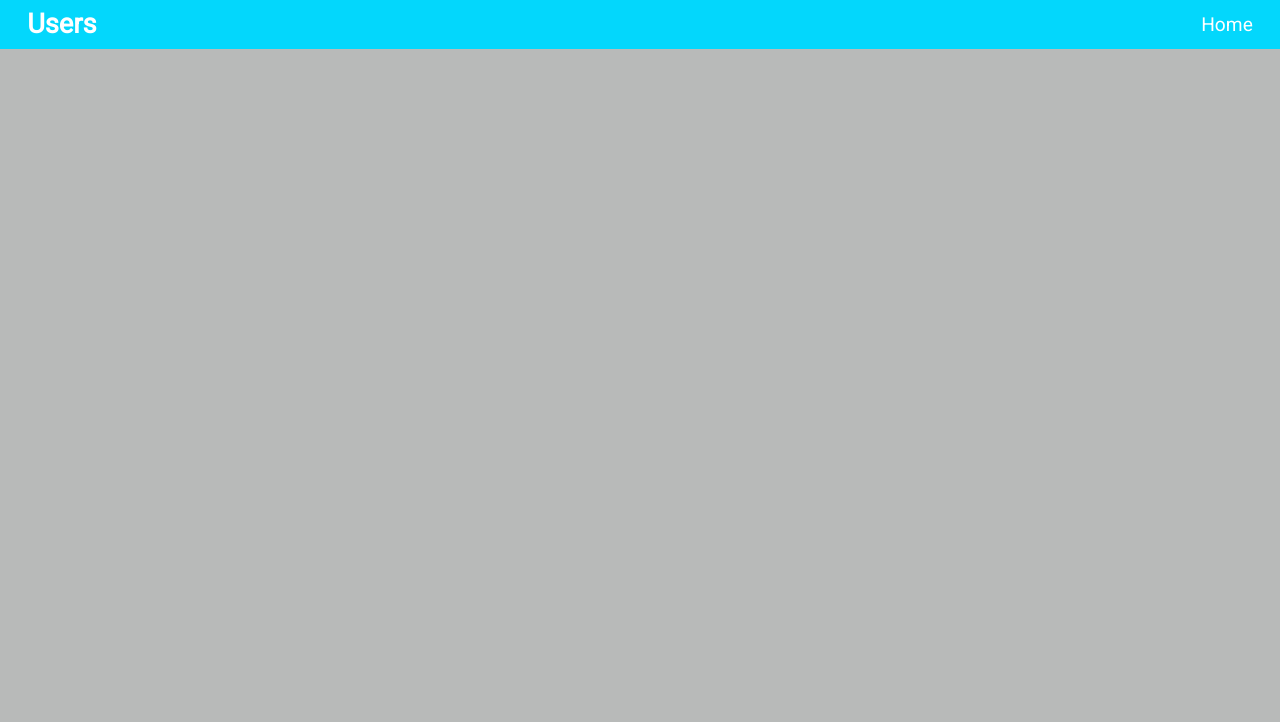
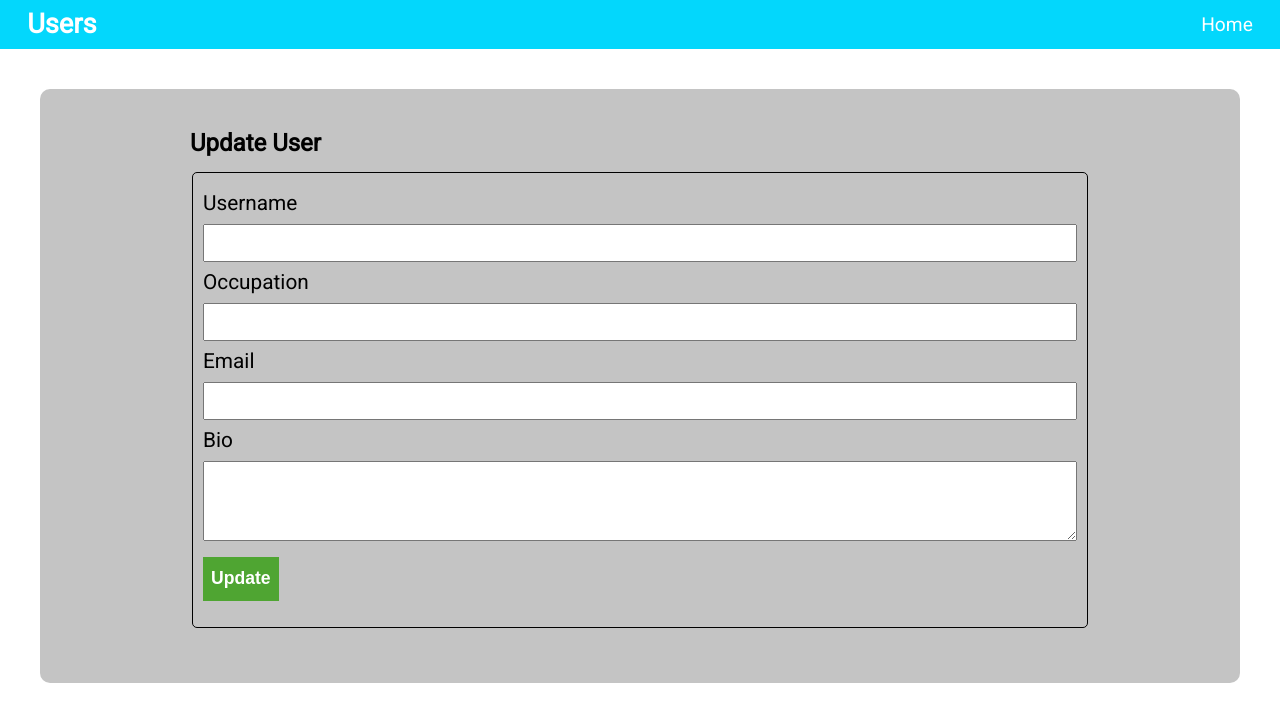
Before and after one commit to MugeraH/test-users, a Vue app: page /update-user in a window 1280 px wide. Shown: the top 722 px of the page. Built offline with nearby package versions, Linux system fonts and the light colour scheme.

Commit message:
add styling to updateuser form

```diff
--- a/src/App.vue
+++ b/src/App.vue
@@ -23,7 +23,7 @@ export default {
 body {
   font-family: "Roboto", sans-serif;
   line-height: 1.2;
-  background: #b8bab9;
+  background: #ffffff;
 }
 .container {
   max-width: 1300px;
@@ -31,4 +31,10 @@ body {
   overflow: auto;
   padding: 2.5rem;
 }
+
+.user-container {
+  background: rgb(196, 196, 196);
+  padding: 2.5rem;
+  border-radius: 10px;
+}
 </style>
--- a/src/views/UpdateUser.vue
+++ b/src/views/UpdateUser.vue
@@ -1,7 +1,87 @@
-<template> </template>
+<template>
+  <div class="container">
+    <div class="user-container">
+      <h2>Update User</h2>
+
+      <div class="form">
+        <form action="">
+          <div class="form-control">
+            <label for="username">Username</label>
+            <input id="username" type="text" required />
+          </div>
+          <div class="form-control">
+            <label for="occupation">Occupation</label>
+            <input id="occupation" type="text" required />
+          </div>
+          <div class="form-control">
+            <label for="email">Email</label>
+            <input id="email" type="email" required />
+          </div>
+          <div class="form-control">
+            <label for="Bio">Bio</label>
+            <textarea id="Bio" required></textarea>
+          </div>
+
+          <button type="submit">Update</button>
+        </form>
+      </div>
+    </div>
+  </div>
+</template>
 
 <script>
-export default {};
+export default {
+  name: "UpdateUser",
+  methods: {},
+};
 </script>
 
-<style></style>
+<style lang="scss" scoped>
+.user-container {
+  h2 {
+    margin-left: 110px;
+  }
+  form {
+    padding: 10px;
+    width: 100%;
+    border: 1px solid black;
+    width: 80%;
+    margin: 15px auto;
+    border-radius: 5px;
+
+    .form-control {
+      display: flex;
+      flex-direction: column;
+
+      label {
+        font-size: 1.3rem;
+        margin: 8px 0;
+      }
+
+      input,
+      textarea {
+        outline: none;
+        font-size: 1.4rem;
+        padding: 9px;
+      }
+      input {
+        height: 38px;
+      }
+      textarea {
+        height: 80px;
+      }
+    }
+
+    button {
+      color: #fff;
+      background-color: rgb(79, 165, 50);
+      font-size: 1.1rem;
+      font-weight: bold;
+      margin: 1rem 0;
+      padding: 0.7rem 0.5rem;
+      border: none;
+      outline: none;
+    }
+  }
+}
+</style>
--- a/src/views/User.vue
+++ b/src/views/User.vue
@@ -7,7 +7,7 @@
           Update
         </button>
       </div>
-      <h2 class="username">Username</h2>
+      <h2 class="username">Hughes Mugera</h2>
 
       <span>Bio</span>
       <p class="bio">
@@ -15,7 +15,7 @@
         numquam.
       </p>
       <span>Occupation</span>
-      <p class="ocupation">
+      <p class="occupation">
         Lorem ipsum dolor sit amet consectetur adipisicing elit. Aperiam,
         numquam.
       </p>
@@ -32,4 +32,38 @@
 export default {};
 </script>
 
-<style></style>
+<style lang="scss">
+.title {
+  display: flex;
+  justify-content: space-between;
+  margin-bottom: 10px;
+
+  button {
+    color: #fff;
+    background-color: rgb(3, 215, 252);
+    font-size: 1.1rem;
+    font-weight: bold;
+    padding: 0.7rem 0.5rem;
+    border: none;
+    outline: none;
+  }
+}
+.username {
+  font-size: 1.5rem;
+  padding: 0.6rem 0;
+}
+span {
+  font-size: 1rem;
+  font-weight: bold;
+  margin: 0.7rem 0;
+  display: inline-block;
+}
+
+p {
+  font-size: 1.1rem;
+}
+.email,
+.occupation {
+  font-size: 1.1rem;
+}
+</style>
```
